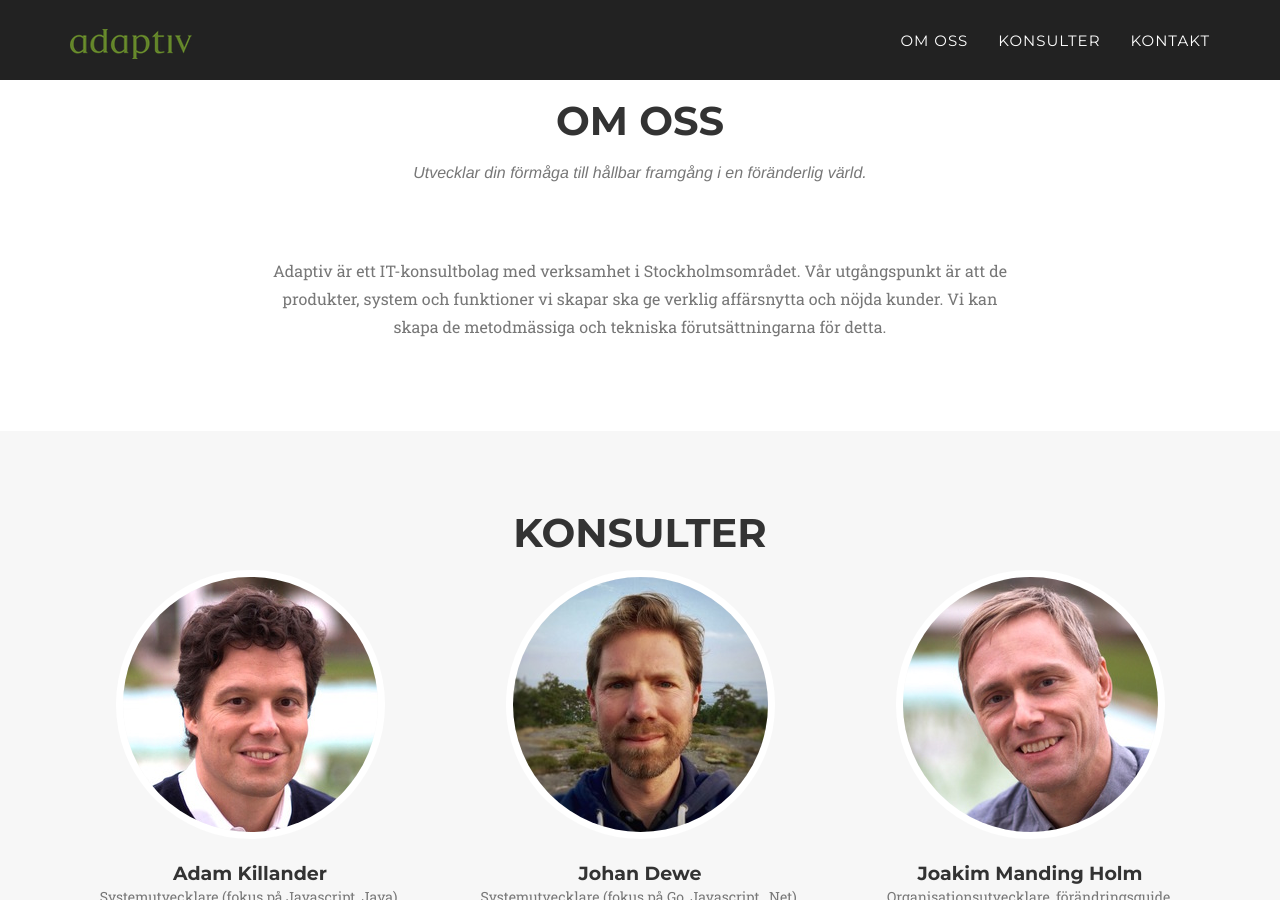
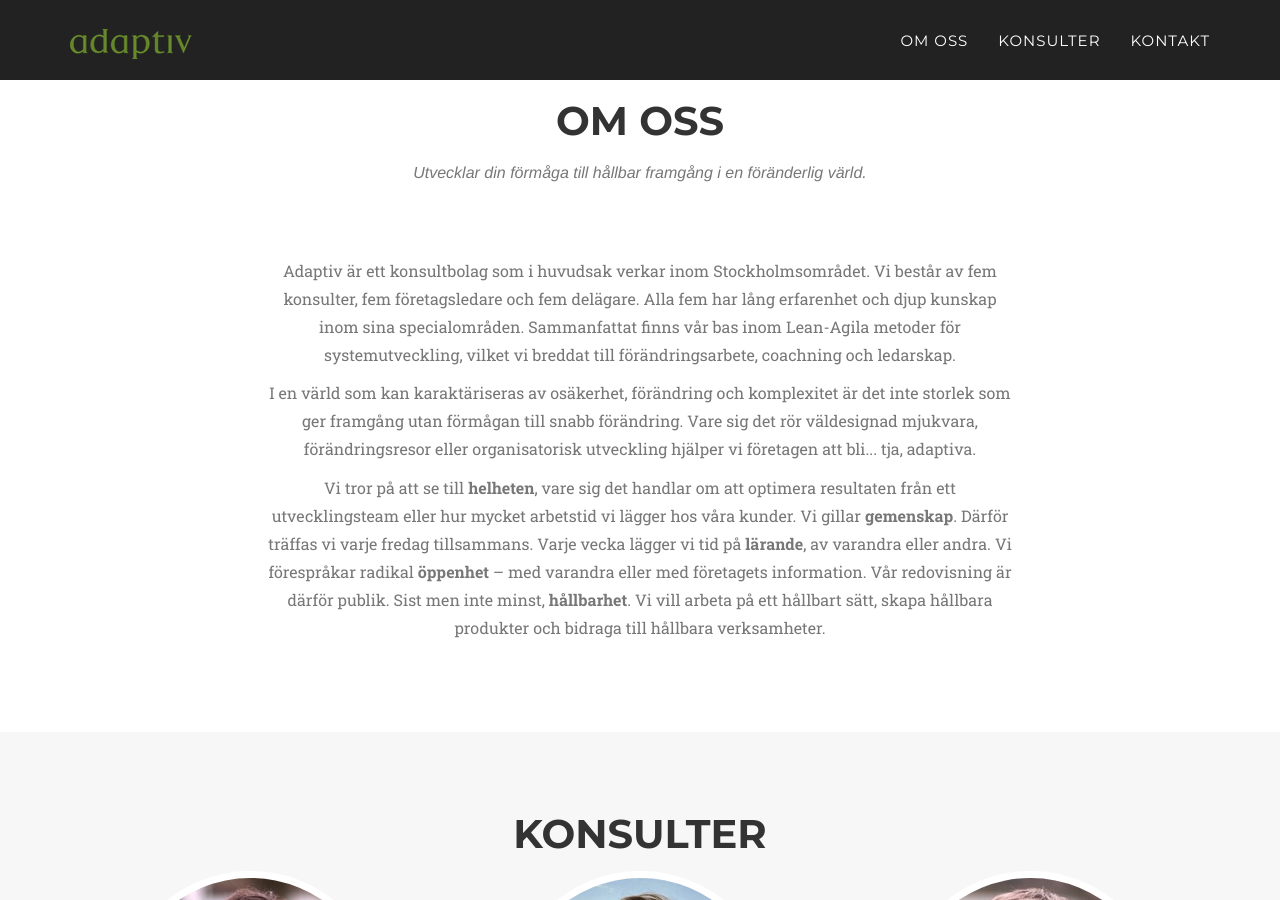
Before and after one commit to adaptiv/adaptiv_agency, a Jekyll site: the page built from index.html, in a window 1280 px wide and 900 px high, scrolled down 481 px. Built offline with Jekyll 4.4.1, drawn with Linux system fonts in a browser that asks for light colours; some web fonts are replaced.

Commit message:
Add new description of Adaptiv

```diff
--- a/_includes/about.html
+++ b/_includes/about.html
@@ -10,9 +10,11 @@
         </div>
         <div class="row">
             <div class="col-lg-8 col-lg-offset-2 text-center">
-                <p class="large text-muted">Adaptiv är ett IT-konsultbolag med verksamhet i Stockholmsområdet. Vår
-                    utgångspunkt är att de produkter, system och funktioner vi skapar ska ge verklig affärsnytta och
-                    nöjda kunder. Vi kan skapa de metodmässiga och tekniska förutsättningarna för detta.
+                <p class="large text-muted">Adaptiv är ett konsultbolag som i huvudsak verkar inom Stockholmsområdet. Vi består av fem konsulter, fem företagsledare och fem delägare. Alla fem har lång erfarenhet och djup kunskap inom sina specialområden. Sammanfattat finns vår bas inom Lean-Agila metoder för systemutveckling, vilket vi breddat till förändringsarbete, coachning och ledarskap.
+                </p>
+                <p class="large text-muted">I en värld som kan karaktäriseras av osäkerhet, förändring och komplexitet är det inte storlek som ger framgång utan förmågan till snabb förändring. Vare sig det rör väldesignad mjukvara, förändringsresor eller organisatorisk utveckling hjälper vi företagen att bli... tja, adaptiva.
+                </p>
+                <p class="large text-muted">Vi tror på att se till <strong>helheten</strong>, vare sig det handlar om att optimera resultaten från ett utvecklingsteam eller hur mycket arbetstid vi lägger hos våra kunder. Vi gillar <strong>gemenskap</strong>. Därför träffas vi varje fredag tillsammans. Varje vecka lägger vi tid på <strong>lärande</strong>, av varandra eller andra. Vi förespråkar radikal <strong>öppenhet</strong> – med varandra eller med företagets information. Vår redovisning är därför publik. Sist men inte minst, <strong>hållbarhet</strong>. Vi vill arbeta på ett hållbart sätt, skapa hållbara produkter och bidraga till hållbara verksamheter.
                 </p>
             </div>
         </div>
```
